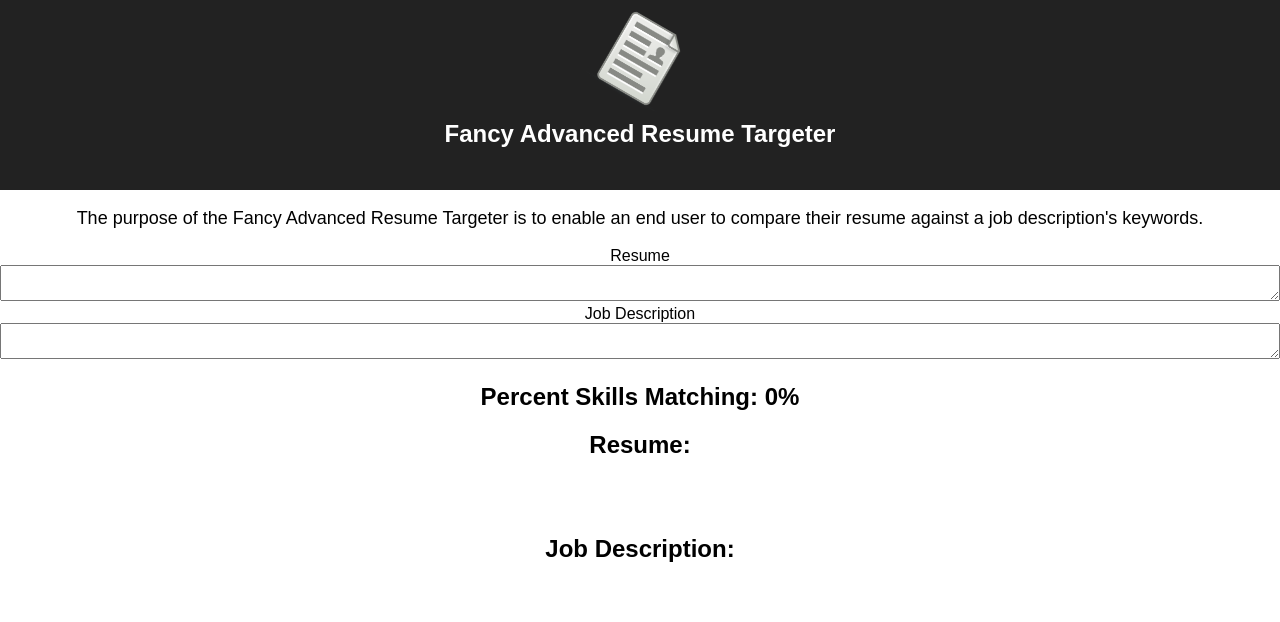
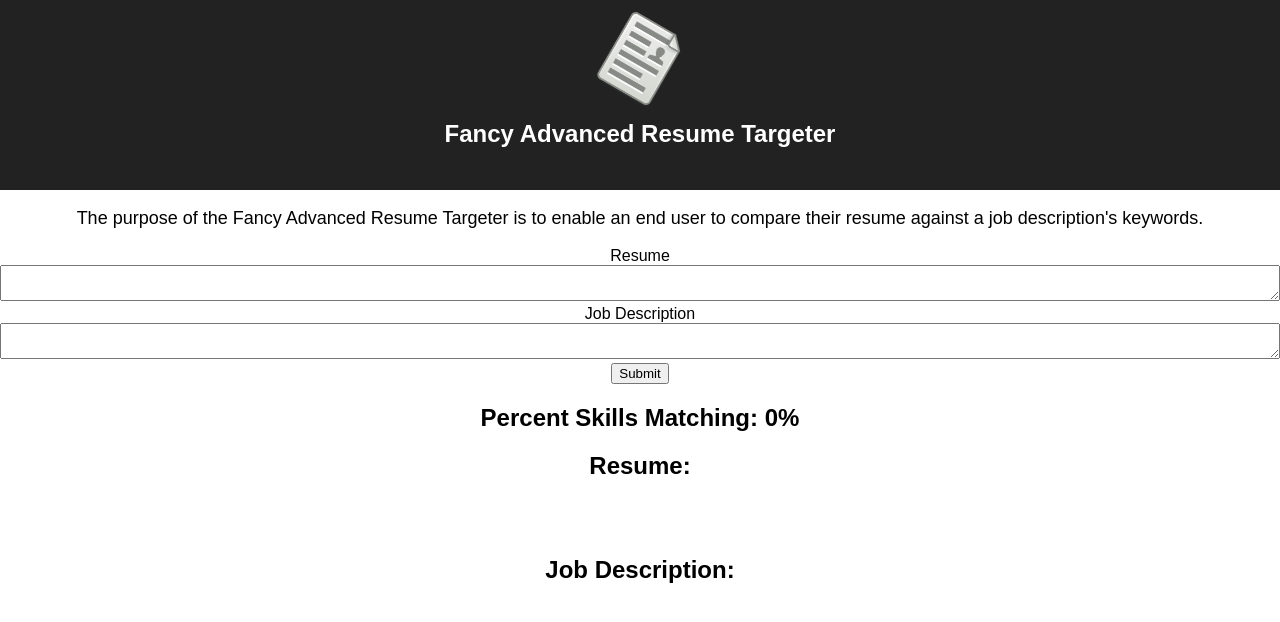
Before and after one commit to aminoche/fancy-advanced-resume-targeter, a React (Create React App) app: page / in a window 1280 px wide. Shown: the top 622 px of the page. Built offline with nearby package versions, Linux system fonts and the light colour scheme.

Commit message:
added a summary button...still some quirks with the workflow with it

```diff
--- a/src/App.js
+++ b/src/App.js
@@ -18,11 +18,17 @@ class App extends Component {
       }
     };
     this.handleChange = this.handleChange.bind(this);
+    this.handleSubmit = this.handleSubmit.bind(this);
   }
 
   handleChange(event) {
     this.setState({ [event.target.name]: event.target.value });
+  }
+  handleSubmit(event) {
+    event.preventDefault();
     this.setState({
+      resume: this.state.resume,
+      jobDescription: this.state.jobDescription,
       summary: summary(this.state.resume, this.state.jobDescription)
     });
   }
@@ -89,6 +95,9 @@ class App extends Component {
               onChange={this.handleChange}
             />
           </label>
+          <button type="submit" onClick={this.handleSubmit}>
+            Submit
+          </button>
         </form>
         <h2>Percent Skills Matching: {percentSkillsMatching}%</h2>
         <h2>Resume:</h2>
--- a/src/components/dataComparison.js
+++ b/src/components/dataComparison.js
@@ -7,8 +7,8 @@ const typeOfWord = string =>
     .map(obj => obj.tags);
 
 const compareSourceToTarget = (source, target) => {
-  const sourceSplit = source.split(' ');
-  const targetSplit = target.split(' ');
+  const sourceSplit = source.replace(/\n/g, ' ').split(' ');
+  const targetSplit = target.replace(/\n/g, ' ').split(' ');
   const comparedSourceVsTarget = sourceSplit.map(word => {
     const sourceWordInTarget = targetSplit.includes(word);
     const partOfSpeech = typeOfWord(word)[0] || [];
@@ -18,8 +18,8 @@ const compareSourceToTarget = (source, target) => {
 };
 
 const compareTargetToSource = (source, target) => {
-  const sourceSplit = source.split(' ');
-  const targetSplit = target.split(' ');
+  const sourceSplit = source.replace(/\n/g, ' ').split(' ');
+  const targetSplit = target.replace(/\n/g, ' ').split(' ');
   const comparedTargetVsSource = targetSplit.map(word => {
     const targetWordInSource = sourceSplit.includes(word);
     const partOfSpeech = typeOfWord(word)[0] || [];
```
Also changed, not shown: data/sampleData.js (line endings or trailing spaces).
